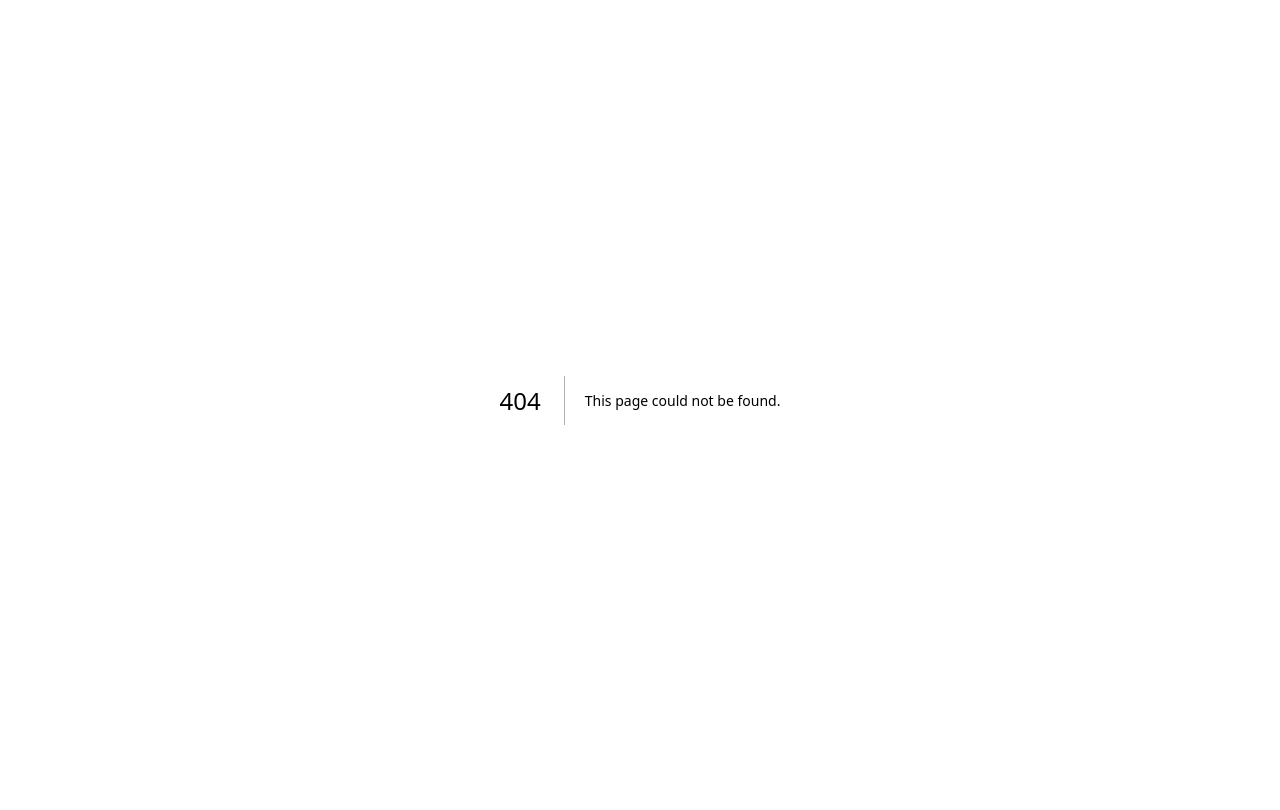
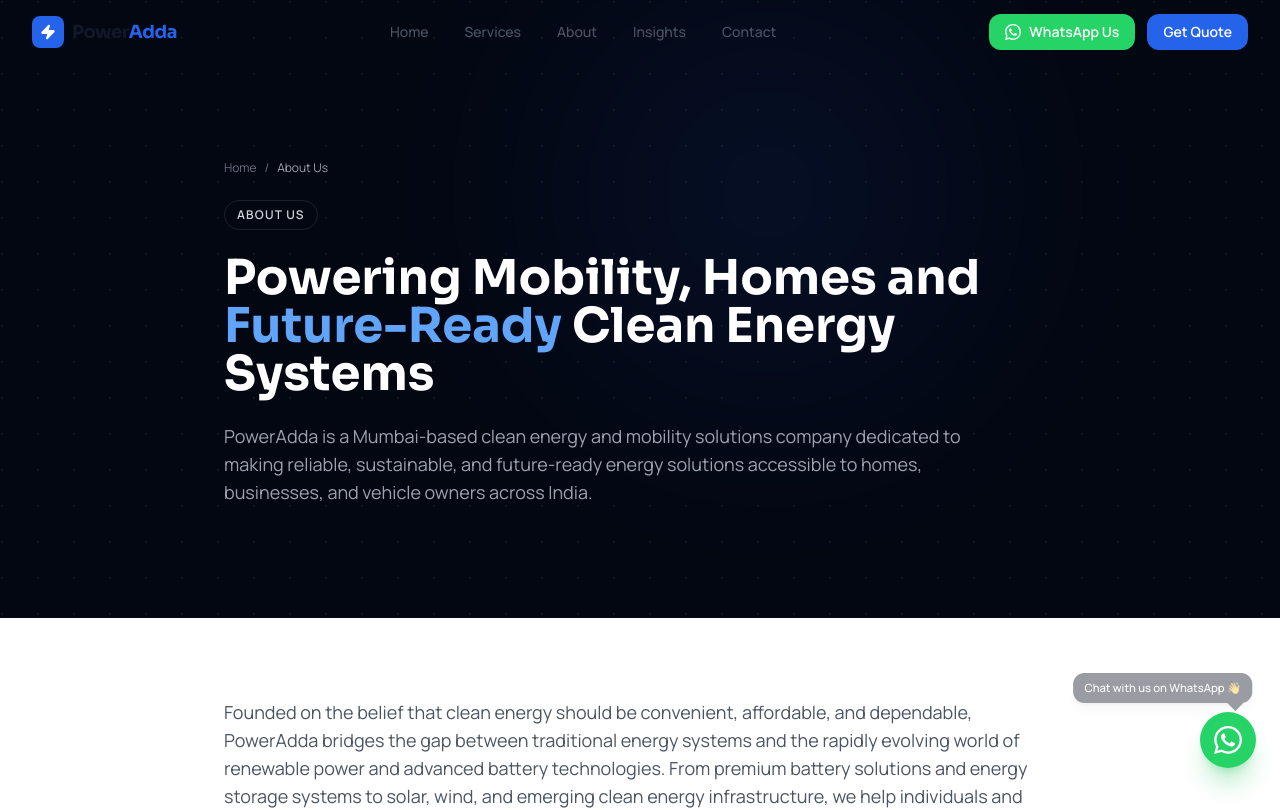
Before and after one commit to redezign/poweradda14, a Next.js app: page /about in a window 1280 px wide. Before the commit this address had no page. Shown: the top 810 px of the page. Built offline with nearby package versions, Linux system fonts and the light colour scheme.

Commit message:
Create page.tsx

```diff
--- /dev/null
+++ b/app/about/page.tsx
@@ -0,0 +1,28 @@
+import type { Metadata } from 'next'
+import Navbar from '@/components/layout/Navbar'
+import Footer from '@/components/layout/Footer'
+import AboutPage from '@/components/sections/AboutPage'
+import FloatingCTA from '@/components/ui/FloatingCTA'
+
+export const metadata: Metadata = {
+  title: 'About Us – PowerAdda | Mumbai Energy & Mobility Company',
+  description: "Learn about PowerAdda — Mumbai's premium clean energy and mobility solutions company. Our story, mission, vision, and operations across Mumbai.",
+  openGraph: {
+    title: 'About Us – PowerAdda',
+    description: "Mumbai's clean energy & mobility solutions company. Doorstep battery service, solar, wind & clean energy.",
+    url: 'https://poweradda.com/about',
+  },
+}
+
+export default function About() {
+  return (
+    <>
+      <Navbar />
+      <main>
+        <AboutPage />
+      </main>
+      <Footer />
+      <FloatingCTA />
+    </>
+  )
+}
```
